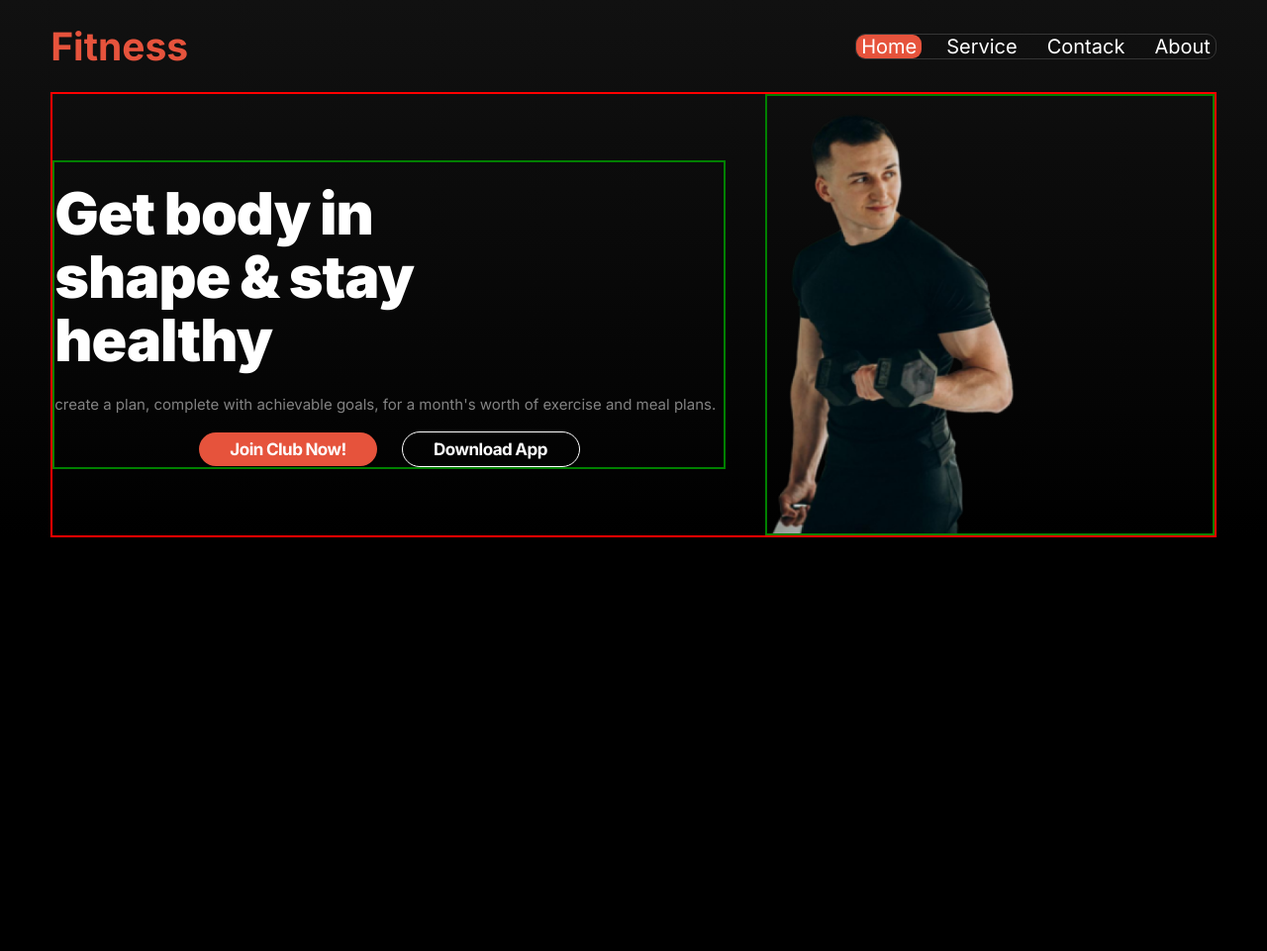
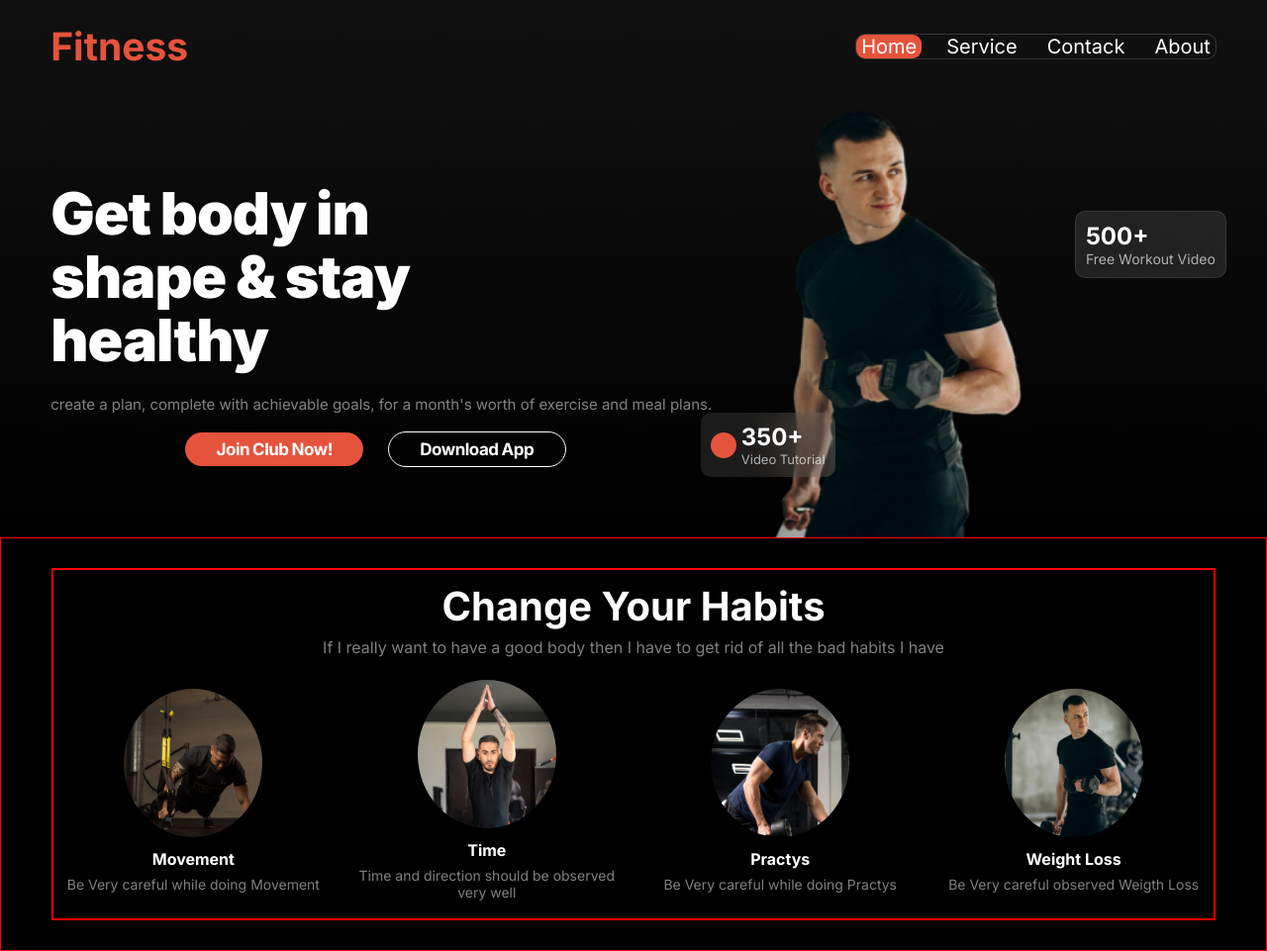
Before and after one commit to MdMunna1/PH-Assing-2-rpo, a plain HTML site: page index.html in a window 1280 px wide. Shown: the whole page at 99% size. Before the commit the page ends 800 px from the top, so only its background shows below. Drawn offline with Linux system fonts and the light colour scheme.

Commit message:
complity my hebbyt section

```diff
--- a/index.html
+++ b/index.html
@@ -4,7 +4,10 @@
     <meta charset="UTF-8" />
     <meta name="viewport" content="width=device-width, initial-scale=1.0" />
     <title>Document</title>
-    <script src="https://kit.fontawesome.com/f966a75b31.js" crossorigin="anonymous"></script>
+    <script
+      src="https://kit.fontawesome.com/f966a75b31.js"
+      crossorigin="anonymous"
+    ></script>
     <link rel="stylesheet" href="style.css" />
   </head>
   <body>
@@ -22,25 +25,67 @@
       <!-- Bennar section -->
       <section class="bennar">
         <div class="bennar-1">
-        <h1>Get body in <br><span> shape</span> & stay <br>healthy</h1>
-        <p>create a plan, complete with achievable goals, for a month's worth of exercise and meal plans.</p>
+          <h1>Get body in <br /><span> shape</span> & stay <br />healthy</h1>
+          <p>
+            create a plan, complete with achievable goals, for a month's worth
+            of exercise and meal plans.
+          </p>
           <div class="btn-div">
-
             <button class="btn-1">Join Club Now!</button>
             <button class="btn-2">Download App</button>
           </div>
         </div>
 
-
-
         <div class="bennar-2">
-        <img src="./images/bennar.png" alt="">
+          <img src="./images/bennar.png" alt="" />
+          <div class="blur-box1">
+            <h1>500+</h1>
+            <p>Free Workout Video</p>
+          </div>
+          <div class="blur-box2">
+            <div class="red-box"></div>
+            <div class="text-box">
+              <h1>350+</h1>
+              <p>Video Tutorial</p>
+            </div>
+          </div>
         </div>
       </section>
-
-
-
-
     </header>
+    <!-- main section -->
+    <main>
+      <!-- hebbyt section -->
+      <section class="habbyt">
+        <div class="habbyt-heding">
+          <h1>Change Your Habits</h1>
+          <p>
+            If I really want to have a good body then I have to get rid of all
+            the bad habits I have
+          </p>
+        </div>
+        <div class="habbyt-card">
+          <div class="card-1">
+            <div class="img"><img src="./images/image 3.png" alt="" /></div>
+            <h4>Movement</h4>
+            <p>Be Very careful while doing Movement</p>
+          </div>
+          <div class="card-1">
+            <div class="img"><img src="./images/image 2.png" alt="" /></div>
+            <h4>Time</h4>
+            <p>Time and direction should be observed very well</p>
+          </div>
+          <div class="card-1">
+            <div class="img"><img src="./images/image 4.png" alt="" /></div>
+            <h4>Practys</h4>
+            <p>Be Very careful while doing Practys</p>
+          </div>
+          <div class="card-1">
+            <div class="img"><img src="./images/image 5.png" alt="" /></div>
+            <h4>Weight Loss</h4>
+            <p>Be Very careful observed Weigth Loss</p>
+          </div>
+        </div>
+      </section>
+    </main>
   </body>
 </html>
--- a/style.css
+++ b/style.css
@@ -69,15 +69,13 @@ nav ul li a {
 .bennar {
   width: 92%;
   height: 450px;
-  border: 2px solid red;
   margin: 0 auto;
   display: flex;
   align-items: center;
   justify-content: space-between;
-  gap: 40px;
+  gap: 50px;
 }
 .bennar-1 {
-  border: 2px solid green;
   width: 60%;
 }
 .bennar-1 h1 {
@@ -88,51 +86,147 @@ nav ul li a {
   letter-spacing: -1px;
   word-spacing: -1px;
   line-height: 64px;
-
 }
 .bennar-1 p {
   color: var(--p-text);
   font-size: 15px;
   padding: 3px 5px 18px 0px;
 }
-.bennar-1 button{
+.bennar-1 button {
   color: var(--heding-color);
   font-size: 17px;
   background-color: transparent;
   border: none;
   font-weight: 700;
-    letter-spacing: -.5px;
-    word-spacing: -.5px;
-    width:180px;
+  letter-spacing: -0.5px;
+  word-spacing: -0.5px;
+  width: 180px;
   padding: 7px 10px;
-
 }
-.bennar-1 .btn-1{
+.bennar-1 .btn-1 {
   margin-right: 20px;
 }
-.btn-div{
+.btn-div {
   text-align: center;
 }
-.bennar-1 .btn-1{
+.bennar-1 .btn-1 {
   background-color: var(--btn-color);
   border-radius: 37px;
 }
-.bennar-1 .btn-2{
+.bennar-1 .btn-2 {
+  margin-right: 20px;
   border: 1px solid rgb(255, 255, 255);
   border-radius: 37px;
-
 }
 .bennar-2 {
-    border: 2px solid green;
   width: 40%;
   height: 100%;
-
+  position: relative;
 }
 .bennar-2 img {
   /* height: 300px; */
   height: 100%;
 }
+.blur-box1 {
+  color: var(--heding-color);
+  position: absolute;
+  top: 120px;
+  right: -10px;
+  border: 1px solid rgba(255, 255, 255, 0.1);
+  border-radius: 10px;
+  padding: 10px;
+  backdrop-filter: blur(26px);
+  background: rgba(255, 255, 255, 0.1);
+}
+.blur-box1 p {
+  font-size: 14px;
+  color: rgba(255, 255, 255, 0.65);
+}
+.blur-box2 {
+  backdrop-filter: blur(26px);
+  background: rgba(255, 255, 255, 0.1);
+  color: var(--heding-color);
+  display: flex;
+  align-items: center;
+  padding: 10px;
+  position: absolute;
+  border-radius: 10px;
+  top: 324px;
+  left: -70px;
+  gap: 5px;
+}
+.red-box {
+  border-radius: 13px;
+  background: rgb(230, 83, 60);
+  width: 26px;
+  height: 26px;
+}
 
+.text-box p {
+  color: rgba(255, 255, 255, 0.65);
+  font-size: 13px;
+}
+/* main section */
+main {
+  border: 1px solid red;
+  width: 100%;
+}
+.habbyt {
+  width: 92%;
+  border: 2px solid red;
+  margin: 30px auto;
+}
+.habbyt-heding {
+  width: 80%;
+  margin: 5px auto;
+  text-align: center;
+}
+.habbyt-heding h1 {
+  color: var(--heding-color);
+  padding: 7px;
+  font-size: 40px;
+}
+.habbyt-heding p {
+  color: var(--p-text);
+}
+.habbyt-card {
+  margin: 15px 0px;
+  display: flex;
+  align-items: center;
+  justify-content: center;
+  text-align: center;
+  gap: 20px;
+  padding: 3px;
+}
+.card-1 {
+  display: flex;
+  flex-direction: column;
+  align-items: center;
+  width: 280px;
+}
+.card-1 h4 {
+  color: var(--heding-color);
+  padding: 7px;
+}
+.card-1 p {
+  color: var(--p-text);
+  font-size: 14px;
+}
+.card-1 .img img {
+  width: 100%;
+  height: 100%;
+  text-align: center;
+  border-radius: 50%;
+  padding: 5px;
+
+}
+.card-1 .img {
+  border-radius: 50%;
+  height: 160px;
+  width: 150px;
+
+
+}
 /* small divai phone */
 @media screen and (max-width: 576px) {
   .icon {
@@ -142,4 +236,30 @@ border-radius: 37px;
   nav ul {
     display: none;
   }
+  /* bennar */
+  .bennar {
+    flex-direction: column;
+    height: auto;
   }
+  .bennar-1 {
+    width: 100%;
+  }
+  .bennar-2 {
+    width: 100%;
+  }
+  .blur-box1 {
+    font-size: 10px;
+    right: -0px;
+    top: 70px;
+  }
+  .blur-box2 {
+    top: 270px;
+    left: 10px;
+  }
+  .habbyt-card{
+    flex-wrap: wrap;
+  }
+  .card-1{
+    width: 300px;
+  }
+}
```
Lines whose indentation alone changed are shown as unchanged.
